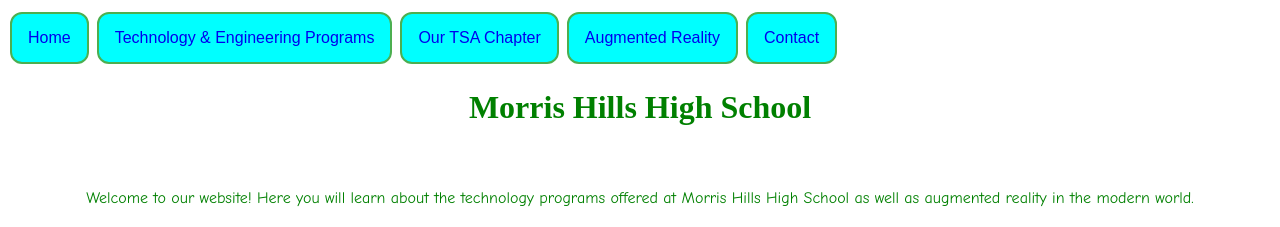
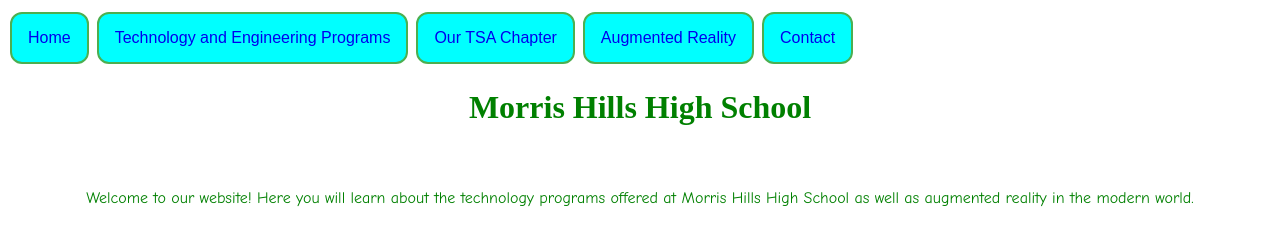
Before and after one commit to morrishillshstsa/mhtsa.github.io, a plain HTML site: page home.html in a window 1280 px wide. Shown: the top 227 px of the page. Drawn offline with Linux system fonts and the light colour scheme.

Commit message:
Update home.html

```diff
--- a/home.html
+++ b/home.html
@@ -46,7 +46,7 @@ img{
 
 <body>
 <button class="btn home"><a href="home.html">Home</a></button>
-<button class="btn programs"><a href="programs.html">Technology & Engineering Programs</a></button>
+<button class="btn programs"><a href="programs.html">Technology and Engineering Programs</a></button>
 <button class="btn chapter"><a href="chapter.html">Our TSA Chapter</a></button>
 <button class="btn brief"><a href="brief.html">Augmented Reality</a></button>
 <button class="btn contact"><a href="contact.html">Contact</a></button>
```
